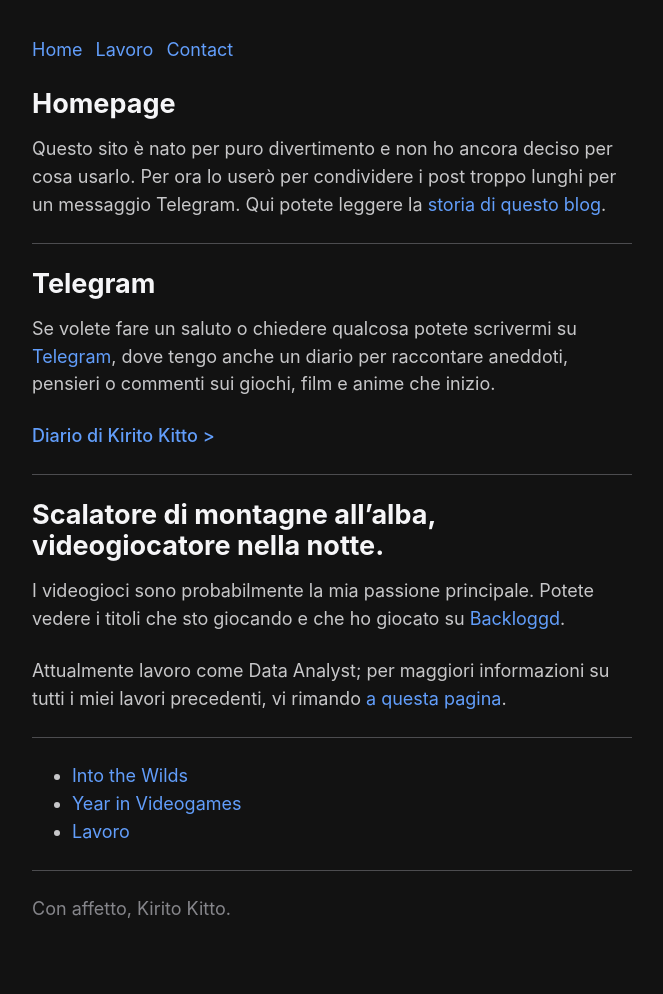
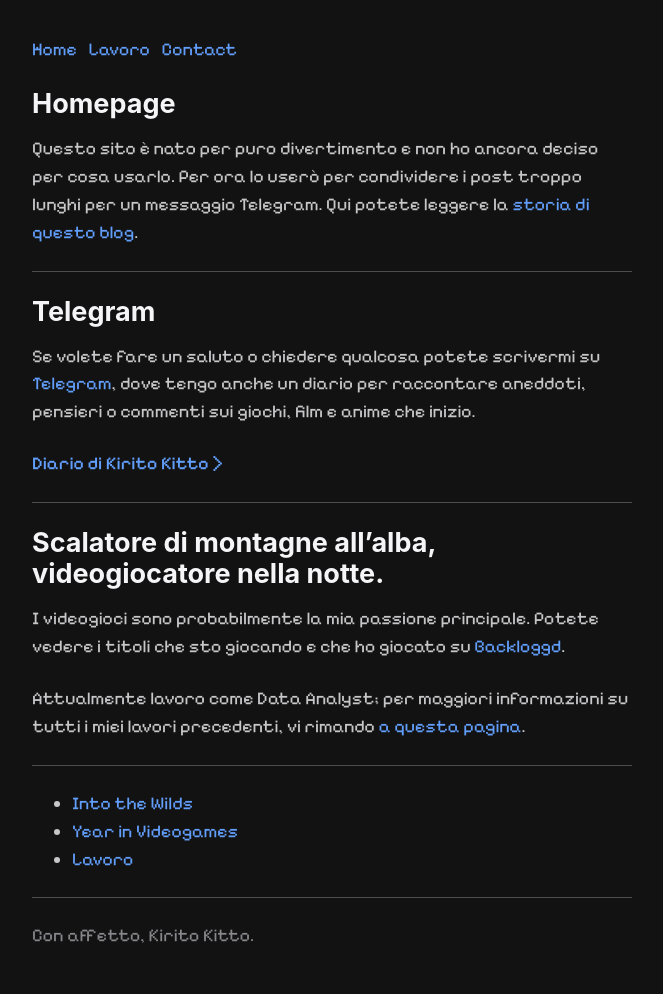
Before and after one commit to KiritoKitto/kiritokitto.github.io, a Jekyll site: the page built from index.md, in a window 1280 px wide. Shown: the whole page, without its empty margins (308-971 px from the left). Built offline with Jekyll 4.4.1, drawn with Linux system fonts in a browser that asks for light colours; some web fonts are replaced; our own code applies the rules of GitHub Pages for plain Markdown files; before the commit the page ends 966 px from its top, so only the background shows below that.

Commit message:
font change test

```diff
--- a/_layouts/default.html
+++ b/_layouts/default.html
@@ -5,10 +5,9 @@
     <meta name="viewport" content="width=device-width, initial-scale=1.0">
     <meta name="title" content="Kirito Kitto">
     <link rel="preconnect" href="https://fonts.googleapis.com">
-    <link rel="preconnect" href="https://fonts.gstatic.com" crossorigin>
-    <link href="https://fonts.googleapis.com/css2?family=Playfair+Display&display=swap" rel="stylesheet">
-    <link href="https://fonts.cdnfonts.com/css/times-new-roman" rel="stylesheet">
-    <link href="https://fonts.googleapis.com/css2?family=Inter+Tight:ital,wght@0,100..900;1,100..900&family=Inter:ital,opsz,wght@0,14..32,100..900;1,14..32,100..900&display=swap" rel="stylesheet">
+<link rel="preconnect" href="https://fonts.gstatic.com" crossorigin>
+<link href="https://fonts.googleapis.com/css2?family=Inter+Tight:ital,wght@0,100..900;1,100..900&family=Inter:ital,opsz,wght@0,14..32,100..900;1,14..32,100..900&family=Pixelify+Sans:wght@400..700&display=swap" rel="stylesheet">
+
 
     <link rel="stylesheet" href="{{ '/css/dark.css' | relative_url }}">
 
--- a/css/dark.css
+++ b/css/dark.css
@@ -1,7 +1,7 @@
 @import url('style.css');
 
 :root {
-    --font: -apple-system,BlinkMacSystemFont,Segoe UI,Roboto,Oxygen-Sans,Ubuntu,Cantarell,Helvetica Neue,sans-serif;
+    --font: "Pixelify Sans", sans-serif;;
     --font-title: -apple-system,BlinkMacSystemFont,Segoe UI,Roboto,Oxygen-Sans,Ubuntu,Cantarell,Helvetica Neue,sans-serif;
 
     --color-background: rgb(18, 18, 18);
@@ -16,5 +16,10 @@
 }
 
 
-    /*--font-title: 'Inter Tight', system-ui;
-    --font: 'Inter', system-ui;*/
+    /*OLD FONT TYPE
+    --font-title: 'Inter Tight', system-ui;
+    --font: 'Inter', system-ui;
+
+    --font: -apple-system,BlinkMacSystemFont,Segoe UI,Roboto,Oxygen-Sans,Ubuntu,Cantarell,Helvetica Neue,sans-serif;
+    --font-title: -apple-system,BlinkMacSystemFont,Segoe UI,Roboto,Oxygen-Sans,Ubuntu,Cantarell,Helvetica Neue,sans-serif;
+    */
```
